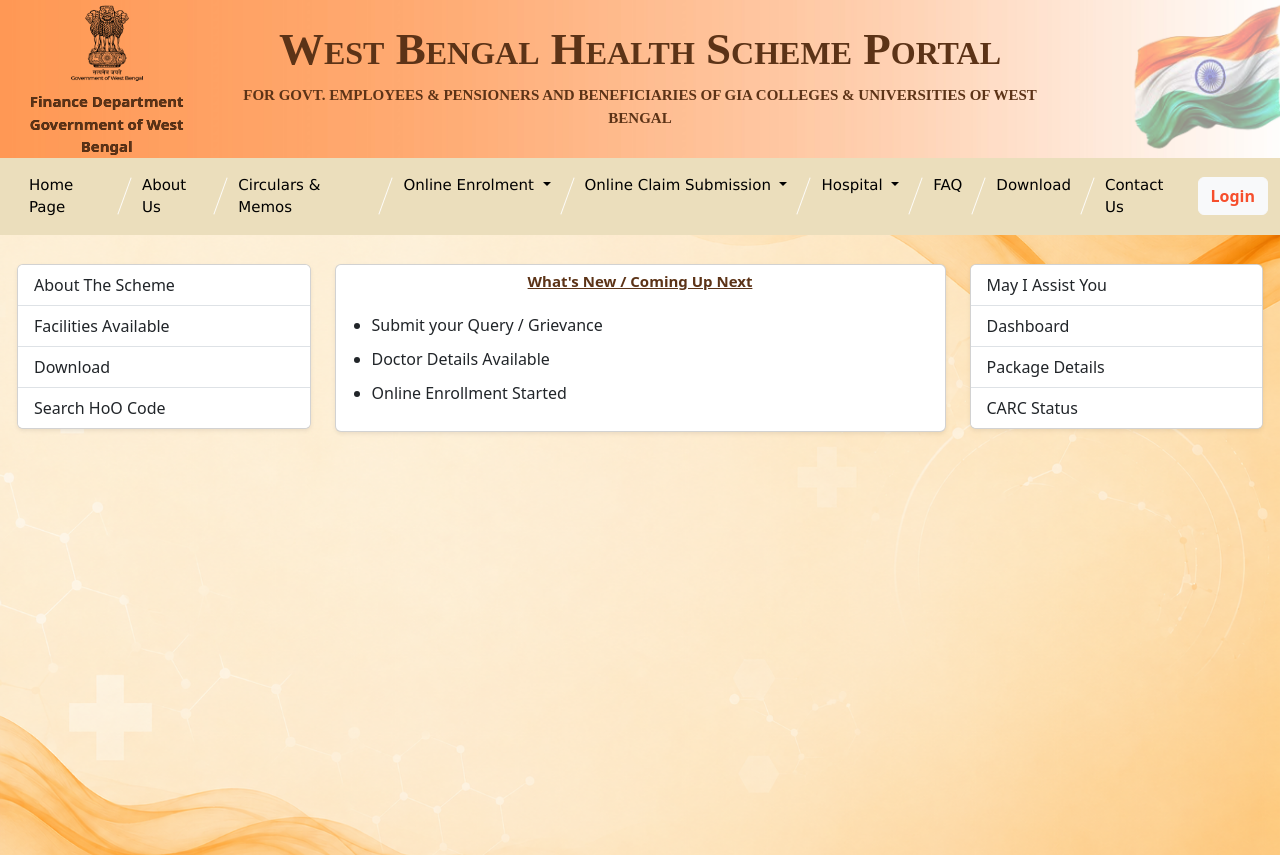
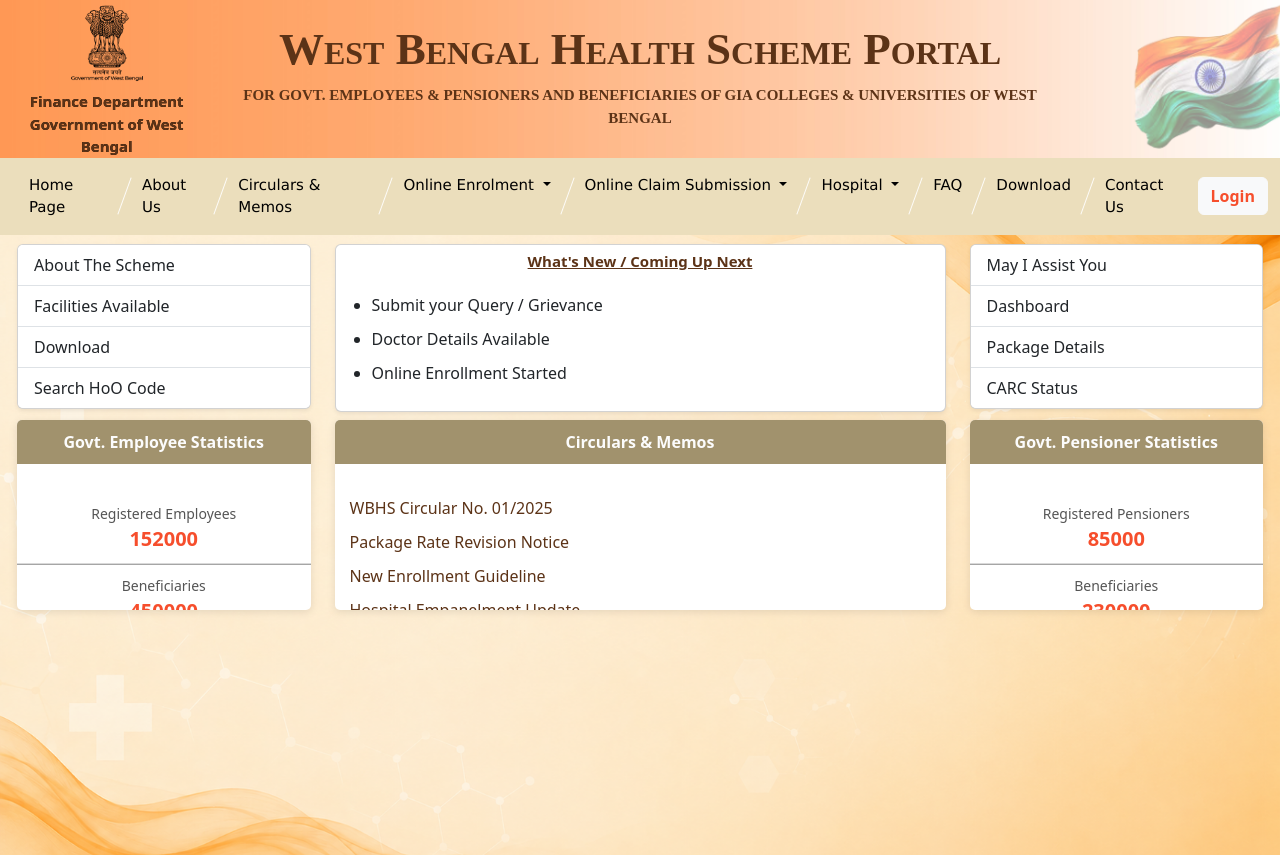
Before and after one commit to krishnendu6690/wbhs-portal-ui, an Angular app: page / in a window 1280 px wide. Built offline with nearby package versions, Linux system fonts and the light colour scheme.

Commit message:
220626 home

```diff
--- a/src/app/home/home.html
+++ b/src/app/home/home.html
@@ -1,9 +1,9 @@
-<div class="container-fluid mt-4">
+<div class="container-fluid mt-1">
 
   <div class="row">
 
     <!-- LEFT PANEL -->
-    <div class="col-lg-3 mb-3">
+    <div class="col-lg-3 mb-1">
       <div class="card shadow-sm">
         <!--<div class="card-header section-header">
           Quick Menu
@@ -30,7 +30,7 @@
     </div>
 
     <!-- CENTER PANEL -->
-    <div class="col-lg-6 mb-3">
+    <div class="col-lg-6 mb-1">
 
       <div class="card shadow-sm">
         <div class="card-header section-header">
@@ -55,7 +55,7 @@
     </div>
 
     <!-- RIGHT PANEL -->
-    <div class="col-lg-3 mb-3">
+    <div class="col-lg-3 mb-1">
 
       <div class="card shadow-sm">
 
@@ -84,9 +84,86 @@
         </div>
 
       </div>
+    </div>
+ <div class="container mt-1">
 
+  <div class="row">
+
+    <!-- Employee Statistics -->
+    <div class="col-md-3">
+      <div class="stats-card">
+        <div class="stats-header">
+          Govt. Employee Statistics
+        </div>
+
+        <div class="stats-body">
+
+  <div class="scroll-content employee-scroll">
+
+    @for(item of employeeStats; track item.title)
+    {
+      <div class="stats-item">
+        <div class="label">{{item.title}}</div>
+        <div class="value">{{item.value}}</div>
+      </div>
+    }
+
+  </div>
+
+</div>
+      </div>
+    </div>
+
+    <!-- Circulars -->
+    <div class="col-md-6">
+      <div class="stats-card">
+        <div class="stats-header">
+          Circulars & Memos
+        </div>
+        <div class="stats-body">
+          <div class="scroll-content circular-scroll">
+
+            @for(item of circulars; track item)
+            {
+              <div class="stats-item-circular">{{item}}</div>
+            }
+            @for(item of circulars; track item)
+            {
+              <div class="stats-item-circular">{{item}}</div>
+            }
+          </div>
+        </div>
+
+      </div>
+    </div>
+
+    <!-- Pensioner Statistics -->
+    <div class="col-md-3">
+      <div class="stats-card">
+        <div class="stats-header">
+          Govt. Pensioner Statistics
+        </div>
+        <div class="stats-body">
+
+          <div class="scroll-content pension-scroll">
+
+            @for(item of pensionerStats; track item.title)
+            {
+              <div class="stats-item">
+                <div class="label">{{item.title}}</div>
+                <div class="value">{{item.value}}</div>
+              </div>
+            }
+
+          </div>
+
+        </div>
+      </div>
     </div>
 
   </div>
 
 </div>
+  </div>
+
+</div>
--- a/src/app/home/home.scss
+++ b/src/app/home/home.scss
@@ -22,3 +22,81 @@
   color: #F64E2C;
   cursor: pointer;
 }
+
+.stats-card {
+  //background: transparent !important;
+  border: none;
+  text-align: center;
+  color: #5C3317;
+  border-radius: 5px;
+  overflow: hidden;
+  box-shadow: 0 2px 8px rgba(0,0,0,.1);
+  height: 190px;
+  background-color: #ffffff;
+}
+
+.stats-header {
+  background: #a1926d;
+  color: #fcfcfc;
+  text-align: center;
+  padding: 10px;
+  font-weight: 600;
+}
+
+.stats-body {
+  height: 290px;
+  overflow: hidden;
+  position: relative;
+}
+
+.stats-item {
+  padding: 10px 15px;
+  border-bottom: 1px solid gray;
+}
+
+.stats-item-circular {
+  text-align: left;
+  padding: 5px 15px;
+  //border-bottom: 1px solid gray;
+}
+
+.stats-item:last-child {
+  border-bottom: none;
+}
+
+.label {
+  color: #555;
+  font-size: 14px;
+}
+
+.value {
+  color: #F64E2C;
+  font-size: 20px;
+  font-weight: 700;
+}
+
+.employee-scroll {
+  animation: scrollUp 15s linear infinite;
+}
+
+.circular-scroll {
+  animation: scrollUp 15s linear infinite;
+}
+
+.pension-scroll {
+  animation: scrollUp 15s linear infinite;
+}
+
+.stats-body:hover .scroll-content {
+  animation-play-state: paused;
+}
+
+@keyframes scrollUp {
+  from {
+    transform: translateY(40%);
+  }
+
+  to {
+    transform: translateY(-50%);
+  }
+}
--- a/src/app/home/home.ts
+++ b/src/app/home/home.ts
@@ -12,4 +12,24 @@
   'Doctor Details Available',
   'Online Enrollment Started'
   ];
+  employeeStats = [
+  { title: 'Registered Employees', value: '152000' },
+  { title: 'Beneficiaries', value: '450000' },
+  { title: 'Cards Generated', value: '430000' },
+  { title: 'Hospitals Availed', value: '350' }
+];
+
+pensionerStats = [
+  { title: 'Registered Pensioners', value: '85000' },
+  { title: 'Beneficiaries', value: '230000' },
+  { title: 'Cards Generated', value: '210000' },
+  { title: 'Hospitals Availed', value: '350' }
+];
+
+circulars = [
+  'WBHS Circular No. 01/2025',
+  'Package Rate Revision Notice',
+  'New Enrollment Guideline',
+  'Hospital Empanelment Update'
+];
 }
```
